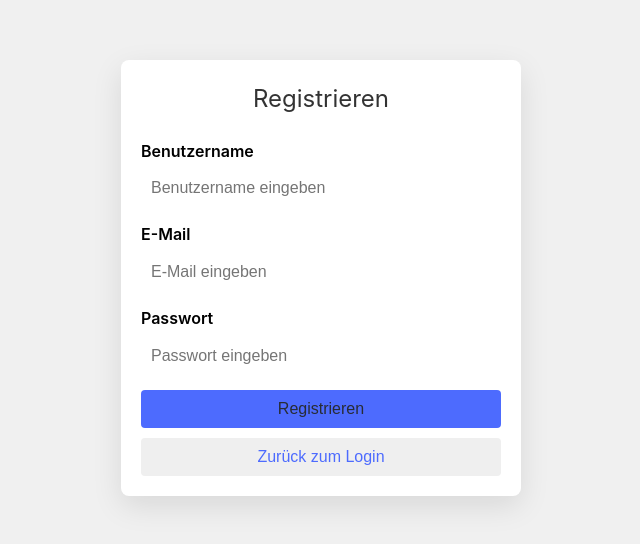
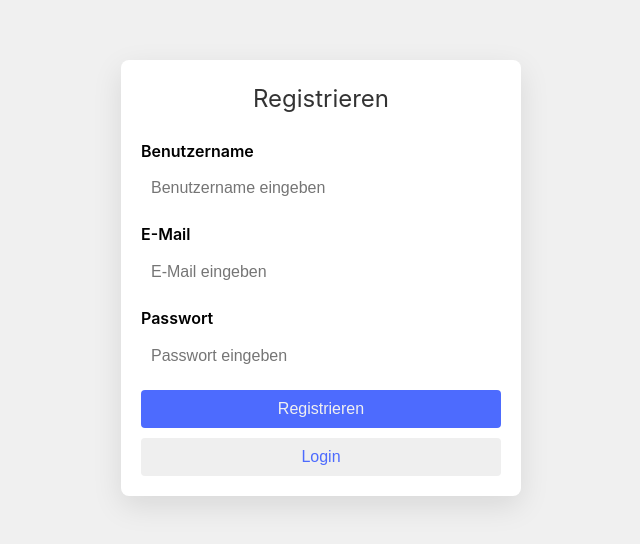
Before and after one commit to janikstucki/AI-Hub, a Vue app in the folder AI-Hub/: page /register in a window 1280 px wide. Shown: the part 122-666 px from the top of the page, without its empty margins (319-959 px from the left). Built offline with nearby package versions, Linux system fonts and the light colour scheme.

Commit message:
Update button

```diff
--- a/AI-Hub/src/views/Register.vue
+++ b/AI-Hub/src/views/Register.vue
@@ -34,7 +34,7 @@
           />
         </div>
         <button id="RegisterButton" type="submit">Registrieren</button>
-        <button id="LoginButton" type="button" @click="RouteToLogin">Zurück zum Login</button>
+        <button id="LoginButton" type="button" @click="RouteToLogin">Login</button>
       </form>
 
       <p v-if="errorMessage" style="color: red; margin-top: 1rem;">{{ errorMessage }}</p>
@@ -163,7 +163,7 @@ input {
   width: 100%;
   padding: 10px;
   background-color: #4d6bfe;
-  color: #282c34;
+  color: #f0f0f0;
   font-size: 1rem;
   border-radius: 4px;
   cursor: pointer;
```
